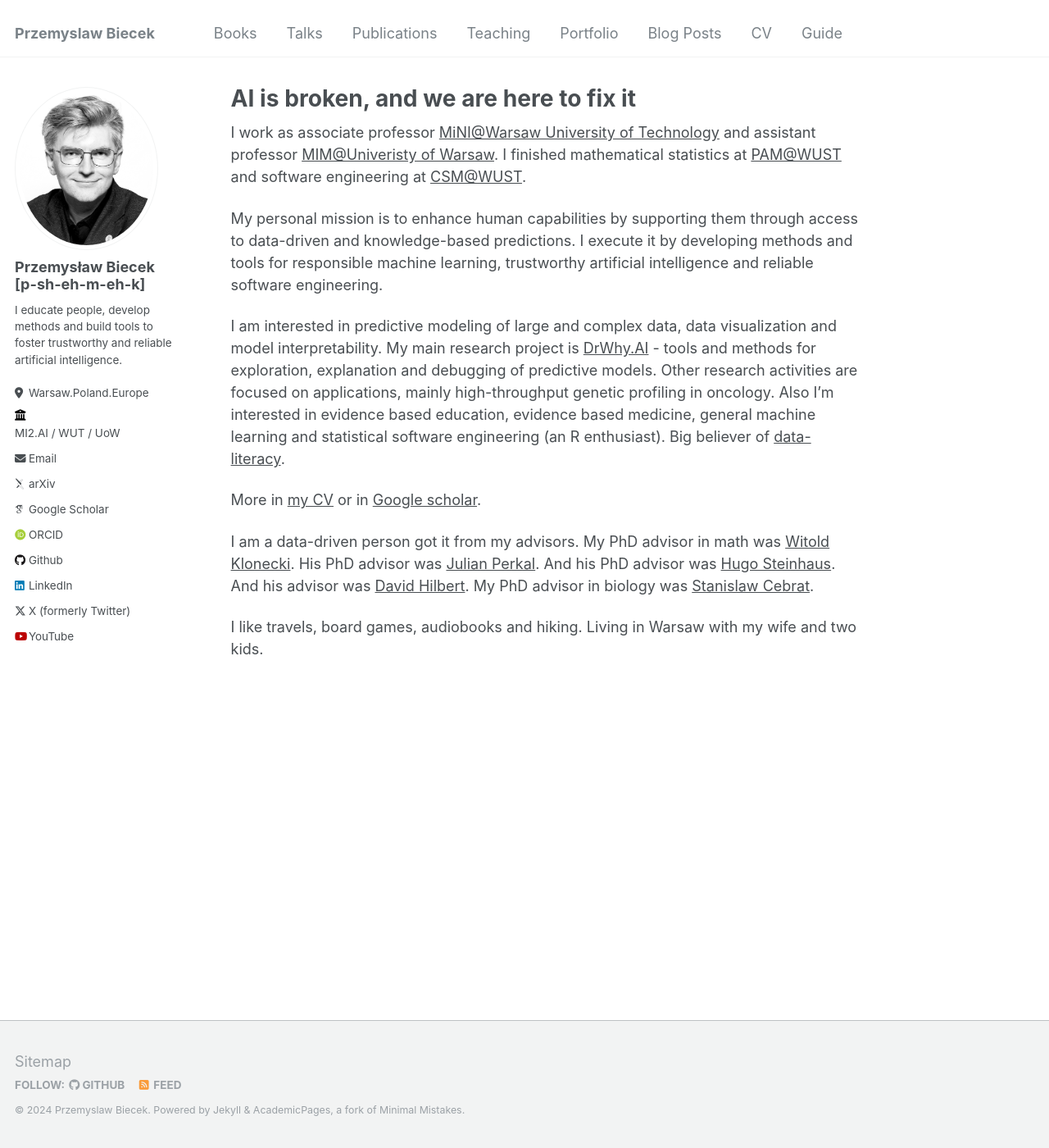
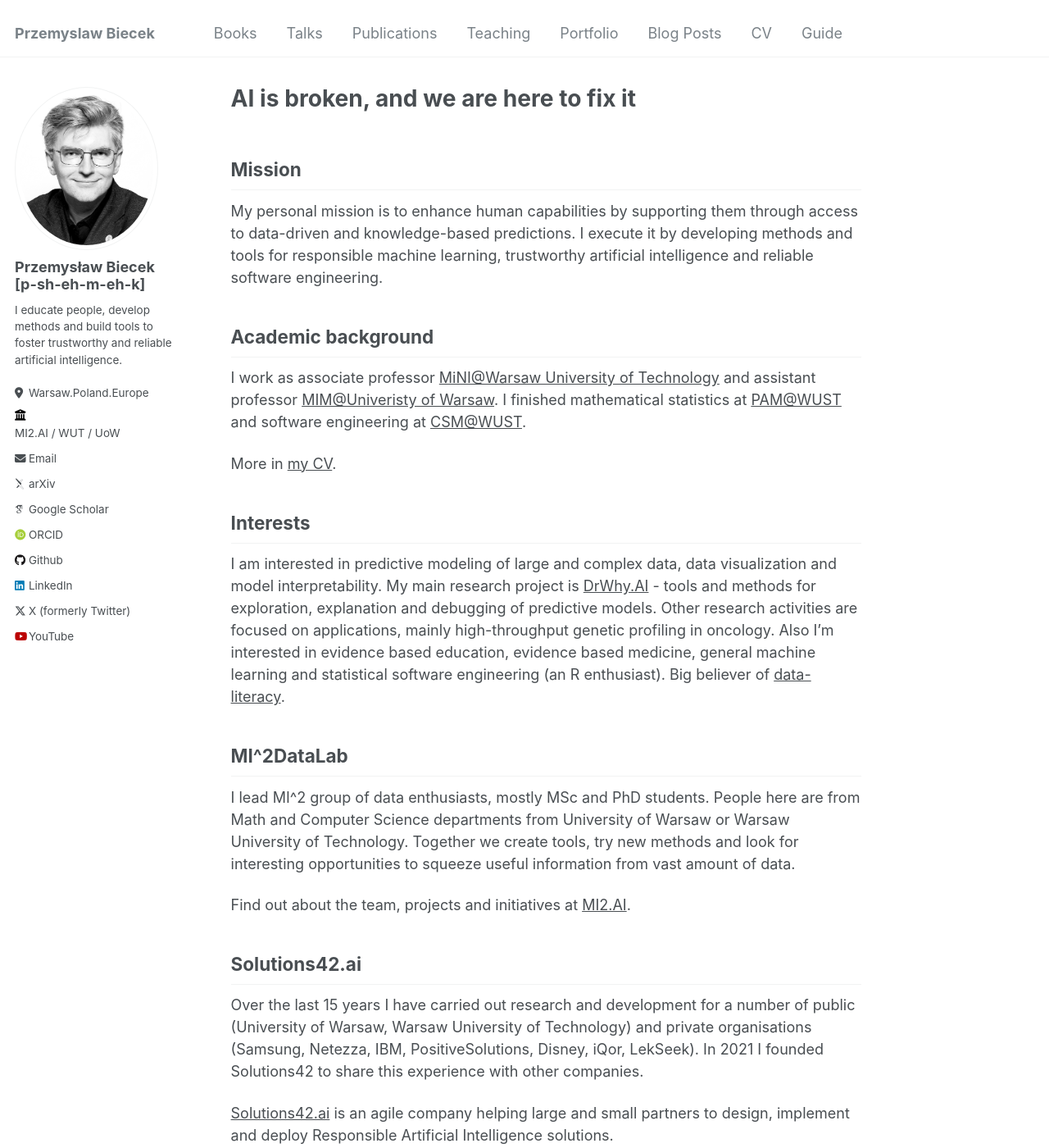
Before and after one commit to pbiecek/pbiecek.github.io, a Jekyll site: the page built from _pages/about.md, in a window 1280 px wide and 1400 px high. Shown: the whole window at 82% size. Built offline with Jekyll 4.4.1, drawn with Linux system fonts in a browser that asks for light colours; some web fonts are replaced; some of the changed text lies outside the part shown.

Commit message:
updated about

```diff
--- a/_pages/about.md
+++ b/_pages/about.md
@@ -7,9 +7,20 @@ redirect_from:
   - /about.html
 ---
 
+
+## Mission
+
+My personal mission is to enhance human capabilities by supporting them through access to data-driven and knowledge-based predictions. I execute it by developing methods and tools for responsible machine learning, trustworthy artificial intelligence and reliable software engineering.
+
+
+## Academic background
+
 I work as associate professor [MiNI@Warsaw University of Technology](http://mini.pw.edu.pl) and assistant professor [MIM@Univeristy of Warsaw](http://mimuw.edu.pl). I finished mathematical statistics at [PAM@WUST](http://wmat.pwr.edu.pl/en/) and software engineering at [CSM@WUST](http://wiz.pwr.edu.pl/en/).
 
-My personal mission is to enhance human capabilities by supporting them through access to data-driven and knowledge-based predictions. I execute it by developing methods and tools for responsible machine learning, trustworthy artificial intelligence and reliable software engineering.
+More in [my CV](http://biecek.pl/CV).
+
+
+## Interests
 
 I am interested in predictive modeling of large and complex data, data visualization and model interpretability.
 My main research project is [DrWhy.AI](http://drwhy.ai) - tools and methods for exploration, explanation and debugging of predictive models.
@@ -17,9 +28,23 @@ Other research activities are focused on applications, mainly high-throughput ge
 Also I'm interested in evidence based education, evidence based medicine, general machine learning and statistical software engineering (an R enthusiast).
 Big believer of [data-literacy](http://betabit.wiki).
 
+## MI^2DataLab
 
-More in [my CV](http://biecek.pl/CV) or in [Google scholar](https://scholar.google.pl/citations?user=Af0O75cAAAAJ).
+I lead MI^2 group of data enthusiasts, mostly MSc and PhD students. People here are from Math and Computer Science departments from University of Warsaw or Warsaw University of Technology. Together we create tools, try new methods and look for interesting opportunities to squeeze useful information from vast amount of data.
+
+Find out about the team, projects and initiatives at [MI2.AI](https://mi2.ai/).
+
+## Solutions42.ai
+
+Over the last 15 years I have carried out research and development for a number of public (University of Warsaw, Warsaw University of Technology) and private organisations (Samsung, Netezza, IBM, PositiveSolutions, Disney, iQor, LekSeek). In 2021 I founded Solutions42 to share this experience with other companies.
+
+[Solutions42.ai](https://www.solutions42.ai/) is an agile company helping large and small partners to design, implement and deploy Responsible Artificial Intelligence solutions.
+
+We take an individual approach to each customer. We provide trainings, develop software, validate existing models or create new ones.
+
+If you would like to discuss a possible collaboration, feel free to contact me.
+
+
+## Attitude
 
 I am a data-driven person got it from my advisors. My PhD advisor in math was [Witold Klonecki](http://www.ibspan.waw.pl/komisja.statystyki/wspomnienia/Klonecki.pdf). His PhD advisor was [Julian Perkal](https://pl.wikipedia.org/wiki/Julian_Perkal). And his PhD advisor was [Hugo Steinhaus](https://pl.wikipedia.org/wiki/Hugo_Steinhaus). And his advisor was [David Hilbert](https://en.wikipedia.org/wiki/David_Hilbert). My PhD advisor in biology was [Stanislaw Cebrat](https://pl.wikipedia.org/wiki/Stanis%C5%82aw_Cebrat).
-
-I like travels, board games, audiobooks and hiking. Living in Warsaw with my wife and two kids.
```
